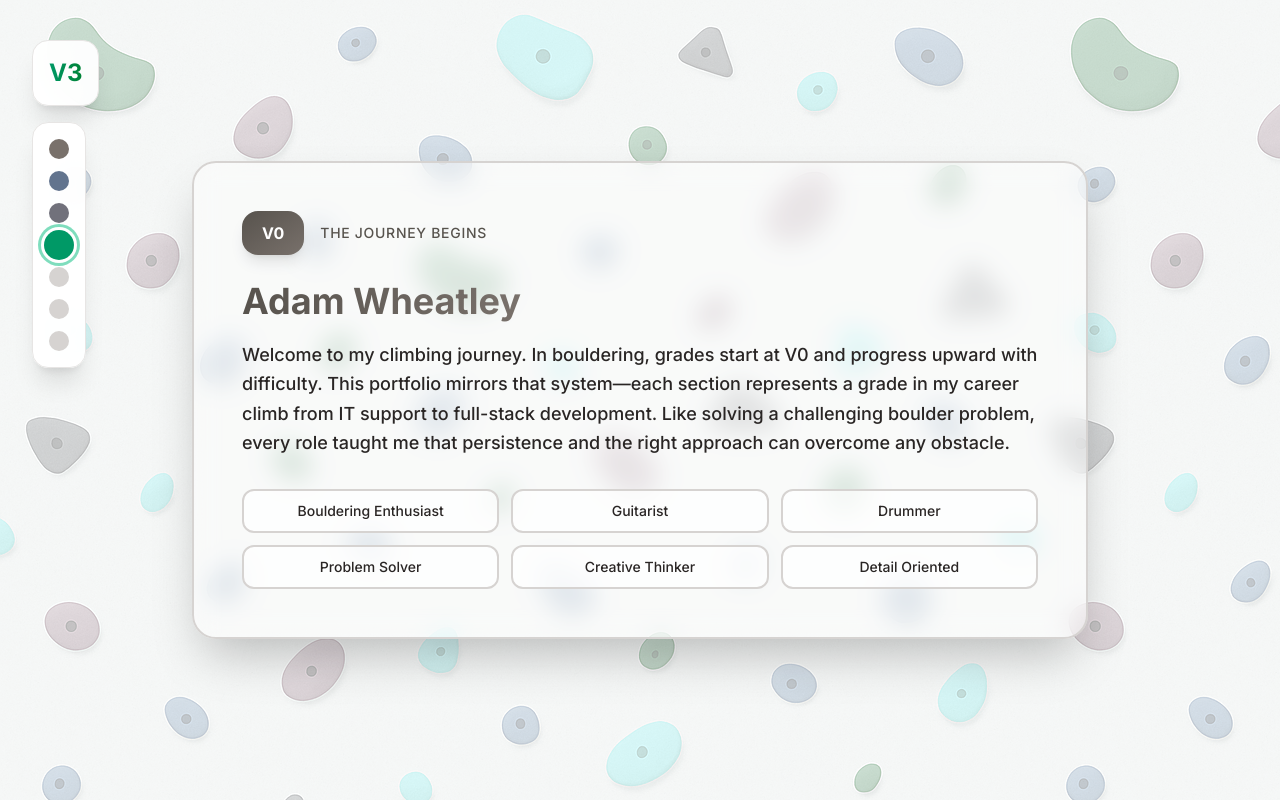
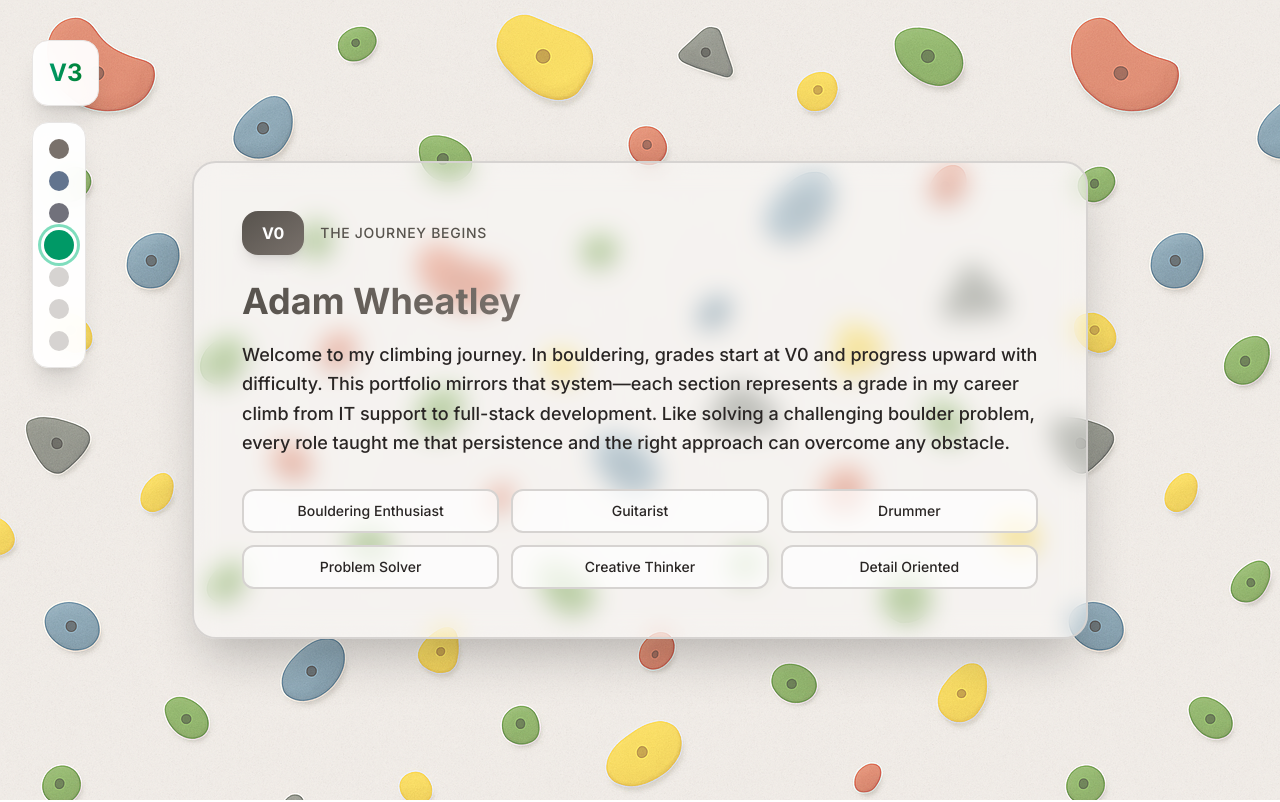
Before and after one commit to A-Wheeto/adamwheatley.net, a Next.js app: page / in a window 1280 px wide. Shown: the top 802 px of the page. Built offline with nearby package versions, Linux system fonts and the light colour scheme.

Commit message:
Background colour changes

```diff
--- a/src/app/page.tsx
+++ b/src/app/page.tsx
@@ -56,8 +56,7 @@ export default function HomePage() {
             backgroundImage: 'url("/background.png")',
             backgroundRepeat: 'repeat',
             backgroundSize: 'auto',
-            opacity: 0.3,
-            filter: 'saturate(0.5) hue-rotate(120deg)'
+            opacity: 0.7,
           }}
         />
 
--- a/src/app/projects/page.tsx
+++ b/src/app/projects/page.tsx
@@ -25,8 +25,7 @@ export default function ProjectsPage() {
           backgroundImage: 'url("/background.png")',
           backgroundRepeat: 'repeat',
           backgroundSize: 'auto',
-          opacity: 0.3,
-          filter: 'saturate(0.5) hue-rotate(120deg)'
+          opacity: 0.7,
         }}
       />
 
```
